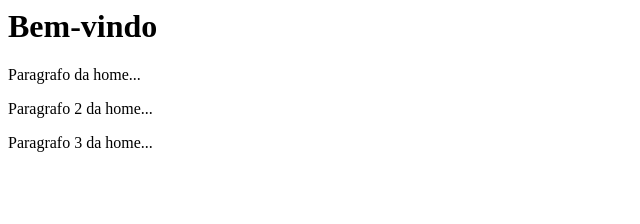
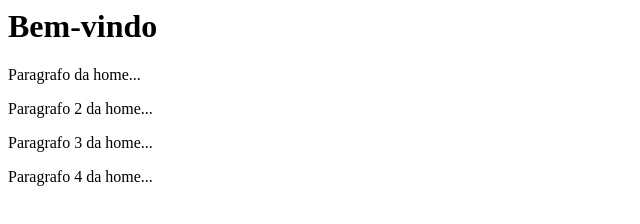
Before and after one commit to HamiltonFJ/curso_git, a plain HTML site: page index.html in a window 1280 px wide. Shown: the whole page, without its empty margins (0-640 px from the left). Drawn offline with Linux system fonts and the light colour scheme.

Commit message:
Descrição na pagina home

```diff
--- a/index.html
+++ b/index.html
@@ -2,3 +2,4 @@
 <p> Paragrafo da home...</p>
 <p> Paragrafo 2 da home...</p>
 <p> Paragrafo 3 da home...</p>
+<p> Paragrafo 4 da home...</p>
```
